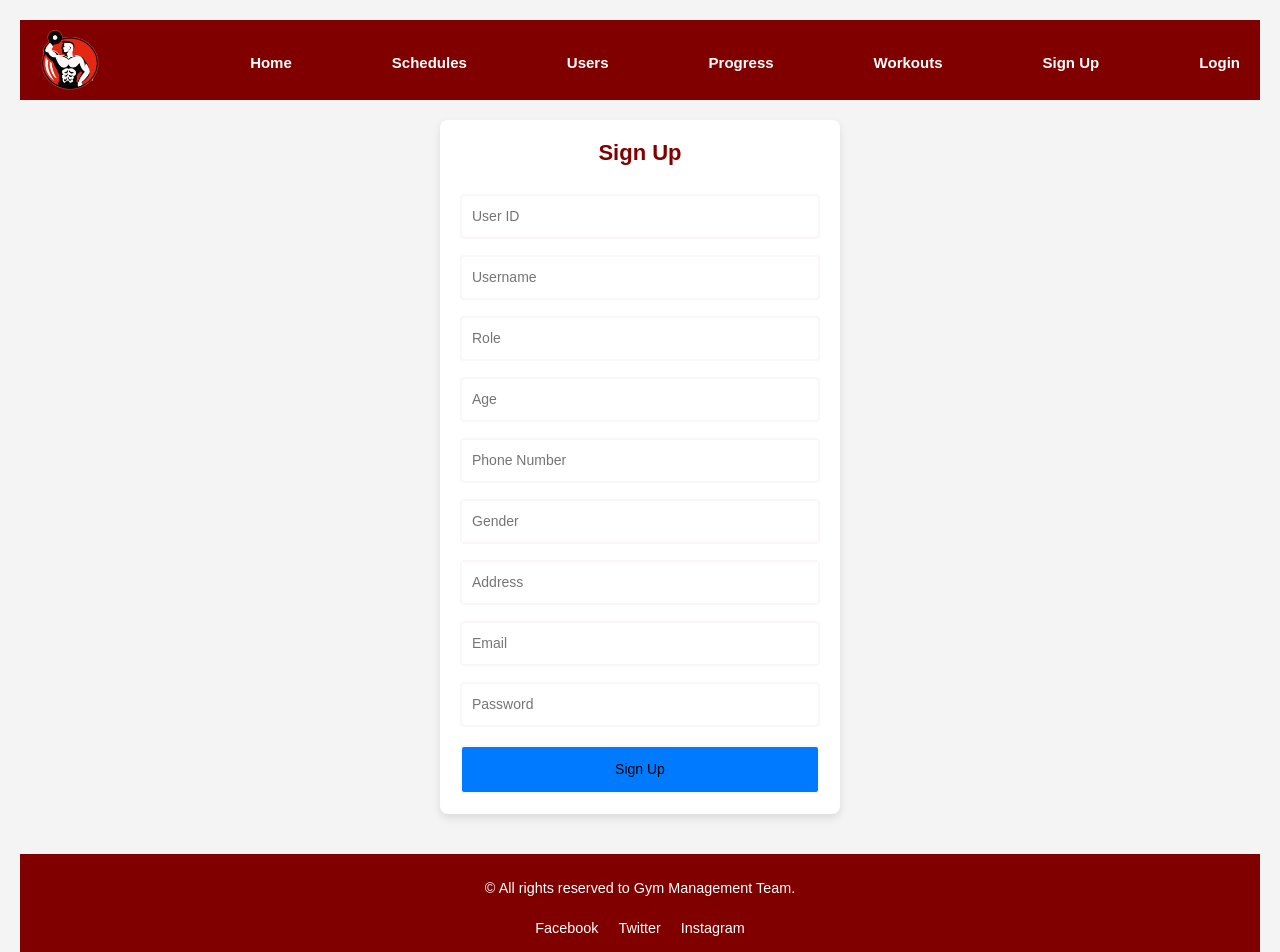
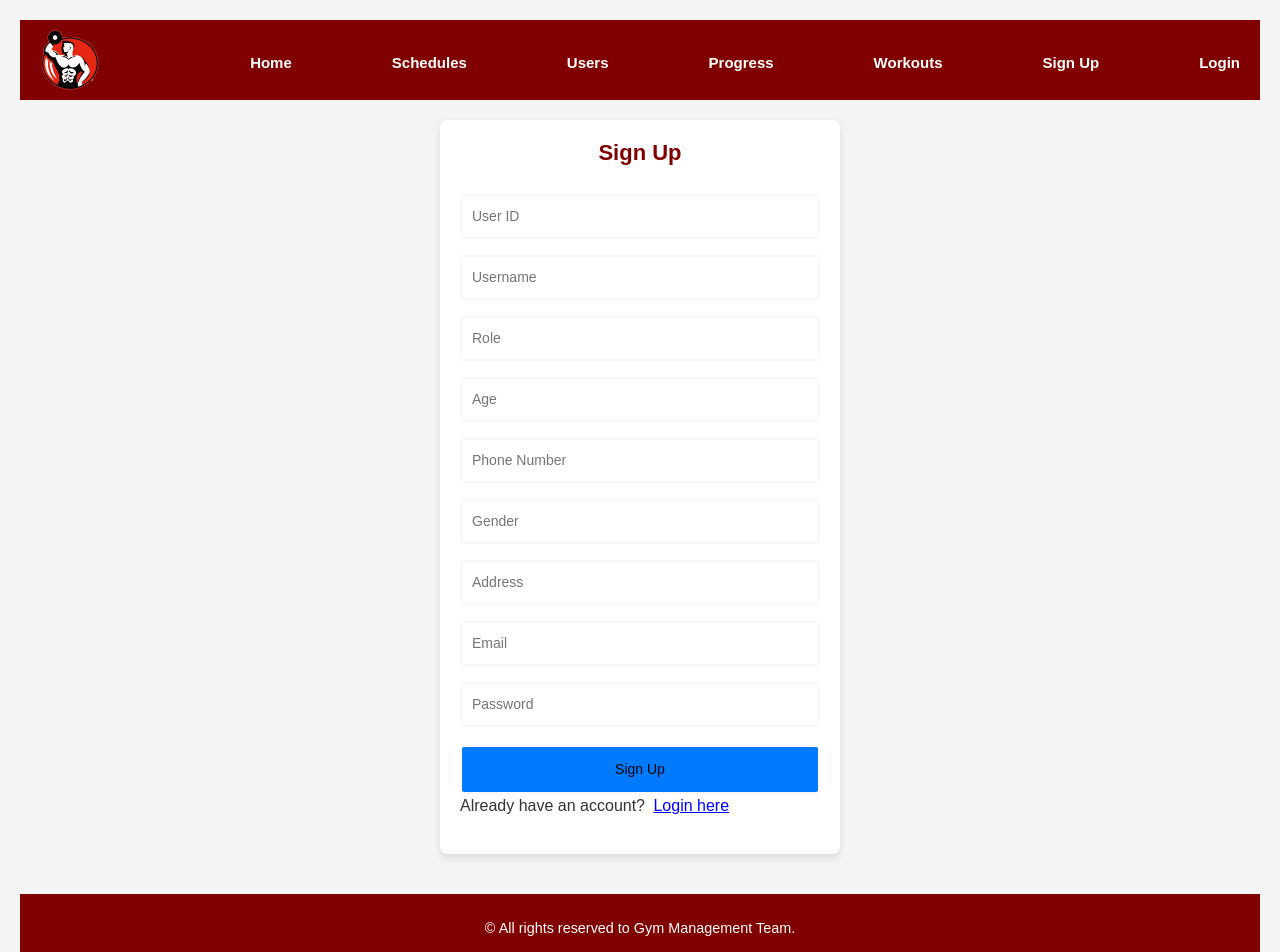
Before and after one commit to MohamedShahmi/Gym_Management_System, a React (Vite) app in the folder frontend/front/: page /signup in a window 1280 px wide. Shown: the top 952 px of the page. Built offline with nearby package versions, Linux system fonts and the light colour scheme.

Commit message:
Update Signup form

```diff
--- a/frontend/front/src/Components/Pages/Users/SignupForm.jsx
+++ b/frontend/front/src/Components/Pages/Users/SignupForm.jsx
@@ -1,14 +1,14 @@
-// SignupForm.js
-
 import React, { useState } from 'react';
+import { useNavigate } from 'react-router-dom';
 import axios from 'axios';
 import { toast } from 'react-toastify';
 import 'react-toastify/dist/ReactToastify.css';
 import Header from '../../Schedule/Header';
 import Footer from '../../Schedule/Footer';
-import './SignupForm.css'; // Make sure this import is added
+import './SignupForm.css';
 
 const SignupForm = () => {
+  const navigate = useNavigate();
   const [formData, setFormData] = useState({
     userID: '',
     username: '',
@@ -32,14 +32,13 @@ const SignupForm = () => {
   const handleSubmit = async (e) => {
     e.preventDefault();
     try {
-      // Send POST request to create a new user
+      // Send POST request to create a new user via /signup
       const response = await axios.post('http://localhost:5000/api/users/signup', formData);
 
       if (response.data.message === "User created successfully") {
         toast.success("Account created successfully!");
         setTimeout(() => {
-          // Redirect to login page after a short delay
-          window.location.href = "/login";
+          navigate('/login');
         }, 2000);
       }
     } catch (error) {
@@ -49,7 +48,7 @@ const SignupForm = () => {
 
   return (
     <div className="signup-container">
-      <Header /> {/* Add Header here */}
+      <Header />
       <div className="signup-form-container">
         <div className="signup-form">
           <h2>Sign Up</h2>
@@ -127,10 +126,26 @@ const SignupForm = () => {
               required
             />
             <input type="submit" value="Sign Up" />
+
+            {/* Manual Login Link */}
+            <p className="login-link">
+              Already have an account?{" "}
+              <span
+                onClick={() => navigate('/login')}
+                style={{
+                  color: 'blue',
+                  cursor: 'pointer',
+                  textDecoration: 'underline',
+                  marginLeft: '4px'
+                }}
+              >
+                Login here
+              </span>
+            </p>
           </form>
         </div>
       </div>
-      <Footer /> {/* Add Footer here */}
+      <Footer />
     </div>
   );
 };
```
